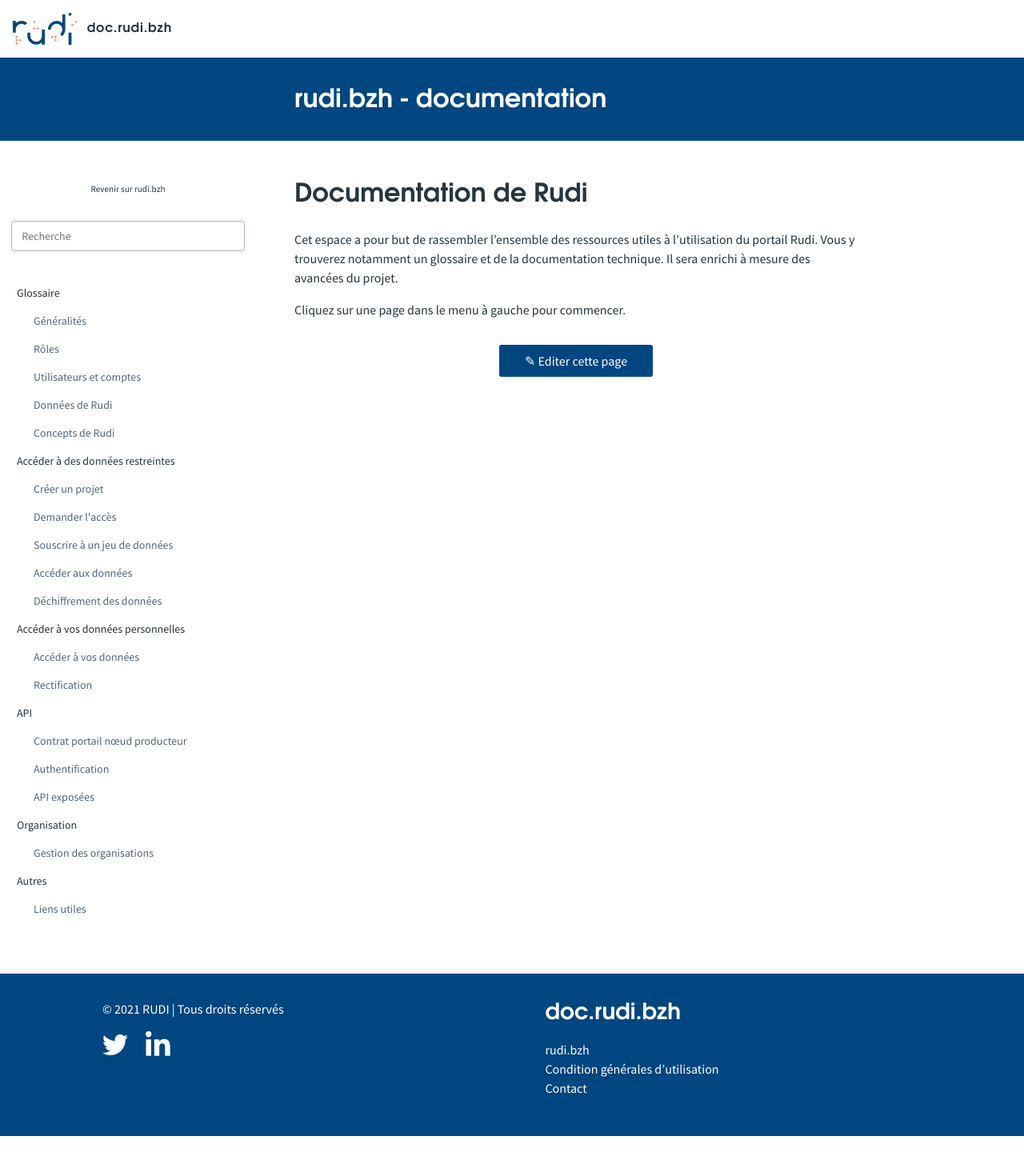
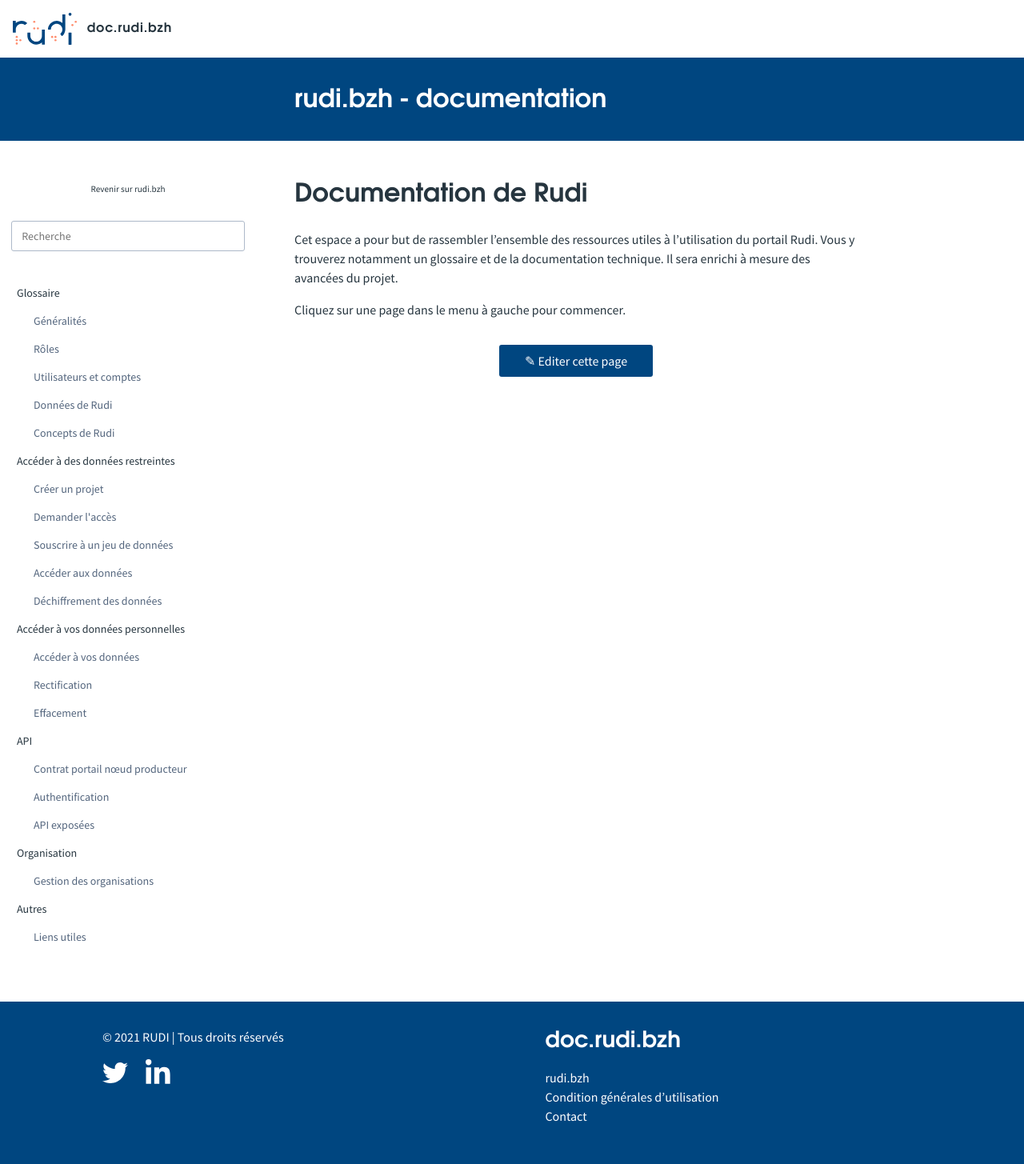
Before and after one commit to sigrennesmetropole/rudi_documentation, a Jekyll site: the page built from index.md, in a window 1280 px wide. Shown: the whole page at 80% size. Built offline with Jekyll 4.4.1, drawn with Linux system fonts in a browser that asks for light colours; before the commit the page ends 1420 px from its top, so only the background shows below that.

Commit message:
Update effacement.md

```diff
--- a/articles/_donnees_personnelles/effacement.md
+++ b/articles/_donnees_personnelles/effacement.md
@@ -1,3 +1,8 @@
+---
+order: 4
+title: Effacement
+---
+
 # La demande d'effacement
 Cette fonctionnalité n’est pas encore disponible dans le portail Rudi.
 Conformément aux directives européennes, vous avez la possibilité de demander l’effacement de vos données personnelles auprès des producteurs en disposant si au moins une de ces situations correspond à votre cas :
```
